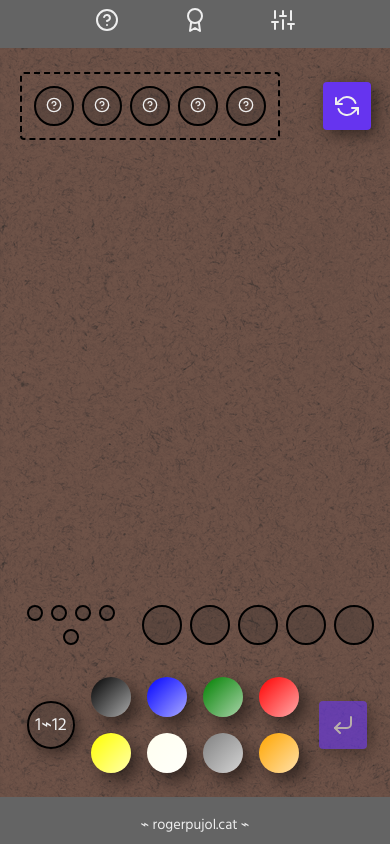
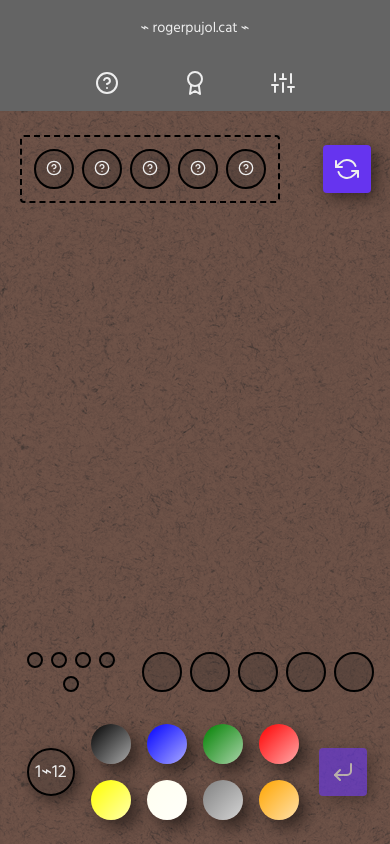
Before and after one commit to rogerpujolnavarro/mastermind, a React (Create React App) app: page / in a window 390 px wide. Built offline with nearby package versions, Linux system fonts and the light colour scheme.

Commit message:
Canvi estructura estils mòbil

```diff
--- a/src/index.css
+++ b/src/index.css
@@ -51,7 +51,6 @@ body {
 
 #root {
     height: 100vh;
-    padding: 2rem;
     margin-left: auto;
     margin-right: auto;
     display: flex;
@@ -102,6 +101,10 @@ svg {
 }
 
 /* Header */
+#root>header {
+    padding: 1rem;
+}
+
 header nav {
     display: flex;
     justify-content: center;
@@ -120,7 +123,6 @@ header nav svg {
     flex: 1;
     display: flex;
     flex-direction: column;
-    margin: 1rem 0;
     padding: 1rem;
     background-color: rgba(var(--main-color), 0.6);
     background-image: var(--image);
@@ -222,7 +224,7 @@ ul.stats {
 }
 
 .text-stats {
-    color: var(--light);
+    color: rgb(var(--light));
     padding: 0 1rem;
     white-space: nowrap;
 }
@@ -275,7 +277,6 @@ main {
     display: flex;
     flex-direction: column;
     justify-content: space-between;
-    margin: 1rem 0;
     padding: 1rem;
     background-color: rgba(var(--main-color), 0.6);
     background-image: var(--image);
@@ -445,6 +446,7 @@ main ul {
 /* Footer */
 footer {
     font-size: 90%;
+    padding: 1rem;
 }
 
 footer a:hover {
@@ -453,14 +455,24 @@ footer a:hover {
 
 /* Responsive */
 @media only screen and (max-width: 600px) {
-    #root {
-        padding: 0.5rem;
-    }
 
     main,
     .window {
         width: 100vw;
         border-radius: 0;
+    }
+
+    #root>header {
+        order: 1;
+    }
+
+    #root>main,
+    #root>.window {
+        order: 2;
+    }
+
+    #root>footer {
+        order: 0;
     }
 
     .row-board {
```
